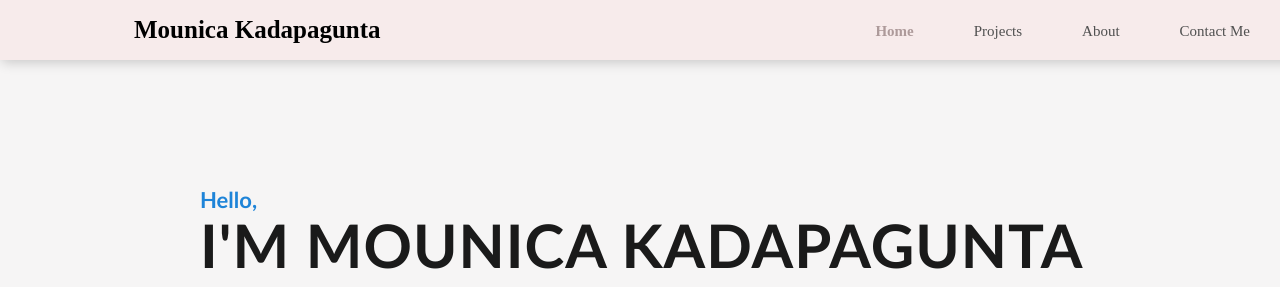
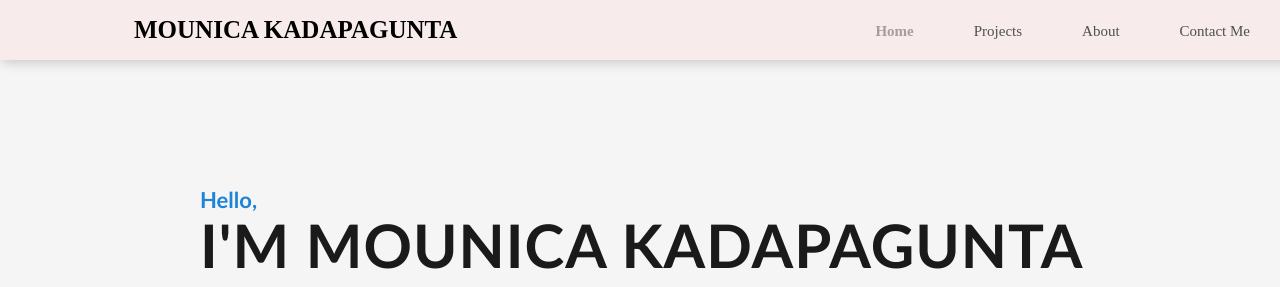
Before and after one commit to mounicakadapagunta/Mounica-portfolio, a plain HTML site: page index.html in a window 1280 px wide. Shown: the top 287 px of the page. Drawn offline with nearby package versions, Linux system fonts and the light colour scheme; a script that the page names is missing.

Commit message:
html page updated

```diff
--- a/index.html
+++ b/index.html
@@ -26,7 +26,7 @@
 
             <!--menu-->
             <ul>
-                <li> <a href="/"><b class="name">Mounica Kadapagunta</b></a> </li>
+                <li> <a href="/"><b class="name">MOUNICA KADAPAGUNTA</b></a> </li>
             </ul>
             <ul>
                 <li><a href="/" class="active">Home</a></li>
```
